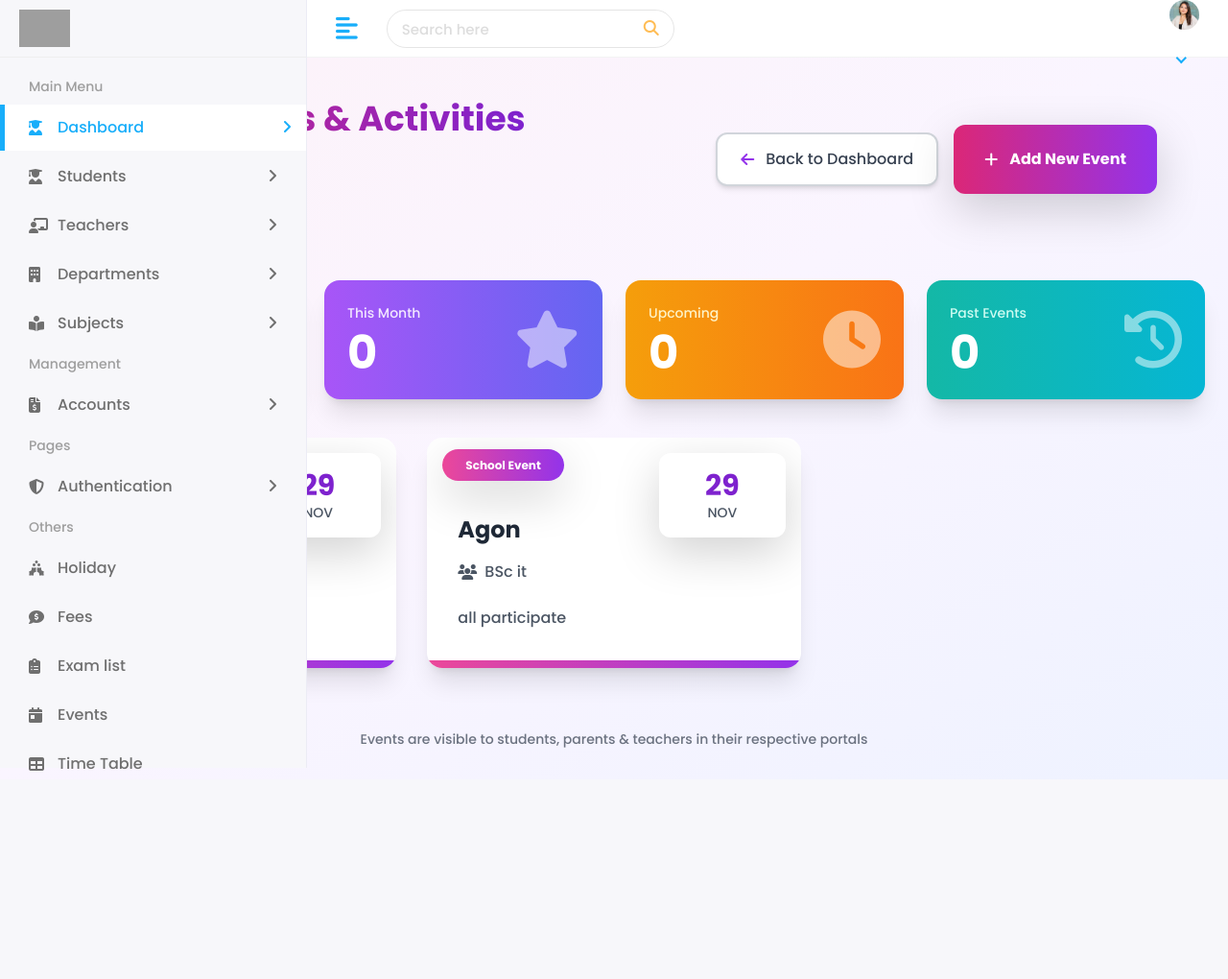
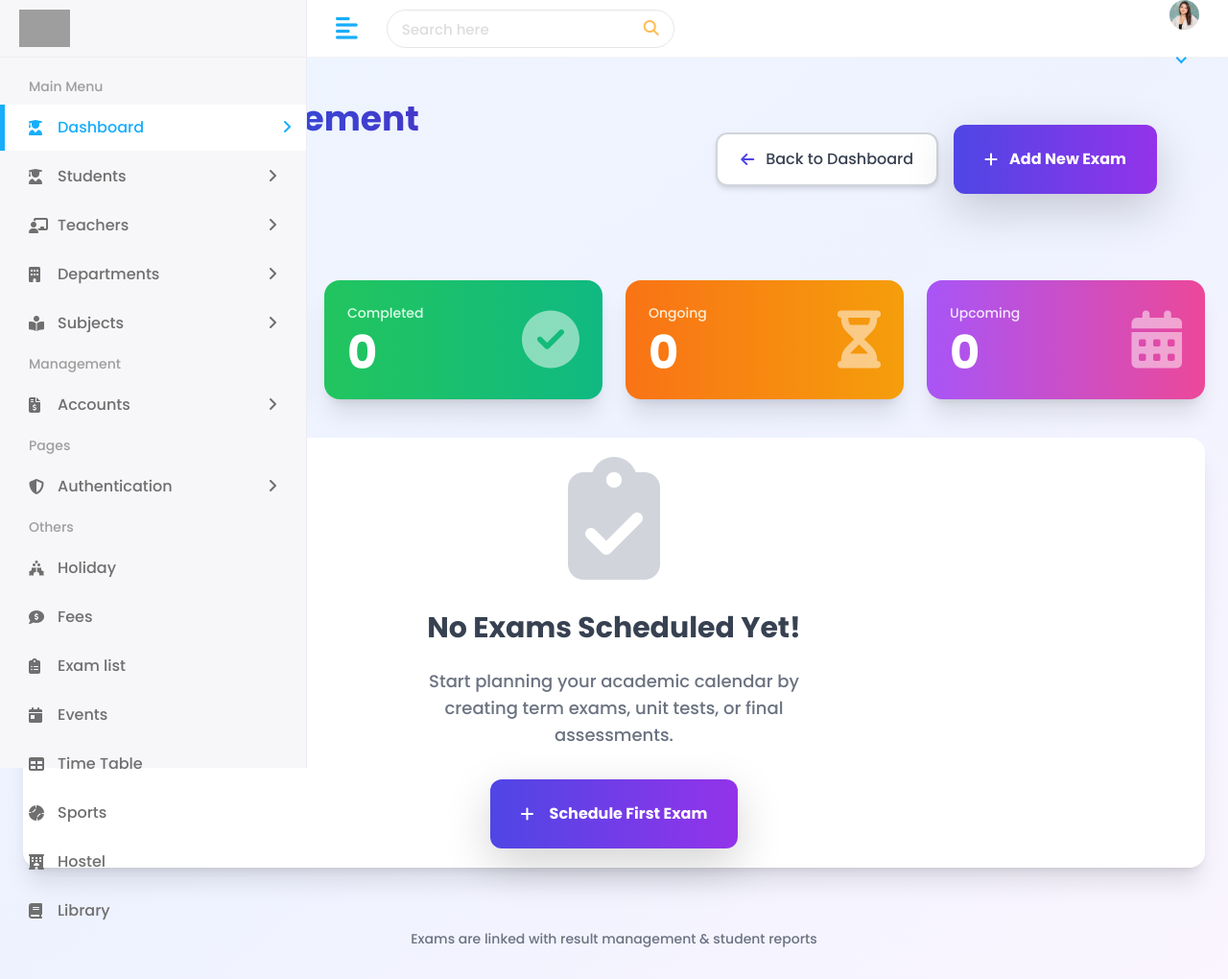
Before and after one commit to Shivam-123-yadav/student_management_system, a Django app: page /student/event/ in a window 1280 px wide. Shown: the whole page at 96% size. Before the commit the page ends 803 px from the top, so only its background shows below. Run offline with Django 5.2, Linux system fonts and the light colour scheme; data comes from the database, SQL or seed files in the repository; some libraries are stand-ins or nearby versions; grey boxes are pictures that could not be loaded.

Commit message:
Update event.html

```diff
--- a/templates/event.html
+++ b/templates/event.html
@@ -2,19 +2,19 @@
 {% load static %}
 {% block body %}
 
-<div class="min-h-screen bg-gradient-to-br from-pink-50 via-purple-50 to-indigo-50 py-8 px-4">
+<div class="min-h-screen bg-gradient-to-br from-blue-50 via-indigo-50 to-purple-50 py-8 px-4">
     <div class="max-w-7xl mx-auto">
 
-        <!-- Header with Go Back + Add Event -->
+        <!-- Header with Go Back + Add Exam -->
         <div class="flex flex-col sm:flex-row sm:items-center sm:justify-between mb-10" style="padding: 50px">
             <div>
-                <h1 class="text-4xl font-extrabold text-transparent bg-clip-text bg-gradient-to-r from-pink-600 to-purple-700">
-                    School Events & Activities
+                <h1 class="text-4xl font-extrabold text-transparent bg-clip-text bg-gradient-to-r from-blue-600 to-indigo-700">
+                    Exam Management
                 </h1>
                 <nav class="flex mt-3 text-sm text-gray-600">
-                    <a href="{% url 'dashboard' %}" class="hover:text-purple-600">Dashboard</a>
+                    <a href="{% url 'dashboard' %}" class="hover:text-indigo-600">Dashboard</a>
                     <span class="mx-2">/</span>
-                    <span class="text-purple-600 font-bold">Events</span>
+                    <span class="text-indigo-600 font-bold">Exams</span>
                 </nav>
             </div>
 
@@ -22,140 +22,156 @@
                 <!-- Go Back Button -->
                 <a href="{% url 'dashboard' %}"
                    class="flex items-center space-x-3 px-6 py-3.5 bg-white border-2 border-gray-300 rounded-xl shadow-md hover:shadow-lg hover:border-gray-400 hover:bg-gray-50 font-medium text-gray-700 transition-all duration-200 transform hover:-translate-x-1">
-                    <i class="fas fa-arrow-left text-purple-600"></i>
+                    <i class="fas fa-arrow-left text-indigo-600"></i>
                     <span>Back to Dashboard</span>
                 </a>
 
-                <!-- Add Event Button -->
-                <a href="{% url 'add_event' %}"
-                   class="px-8 py-4 bg-gradient-to-r from-pink-600 to-purple-600 hover:from-pink-700 hover:to-purple-700 text-white font-bold rounded-xl shadow-lg flex items-center space-x-3 transform hover:scale-105 transition duration-300">
+                <!-- Add Exam Button -->
+                <a href="{% url 'add_exam' %}"
+                   class="px-8 py-4 bg-gradient-to-r from-indigo-600 to-purple-600 hover:from-indigo-700 hover:to-purple-700 text-white font-bold rounded-xl shadow-lg flex items-center space-x-3 transform hover:scale-105 transition duration-300">
                     <i class="fas fa-plus"></i>
-                    <span>Add New Event</span>
+                    <span>Add New Exam</span>
                 </a>
             </div>
         </div>
 
         <!-- Summary Cards -->
         <div class="grid grid-cols-1 md:grid-cols-4 gap-6 mb-10">
-            <div class="bg-gradient-to-r from-pink-500 to-rose-500 rounded-2xl p-6 text-white shadow-xl">
+            <div class="bg-gradient-to-r from-blue-500 to-cyan-500 rounded-2xl p-6 text-white shadow-xl">
                 <div class="flex items-center justify-between">
                     <div>
-                        <p class="text-pink-100 text-sm">Total Events</p>
-                        <p class="text-5xl font-extrabold mt-2">{{ events|length }}</p>
+                        <p class="text-blue-100 text-sm">Total Exams</p>
+                        <p class="text-5xl font-extrabold mt-2">{{ exams|length }}</p>
                     </div>
-                    <i class="fas fa-calendar-check text-6xl opacity-50"></i>
+                    <i class="fas fa-clipboard-list text-6xl opacity-50"></i>
                 </div>
             </div>
-            <div class="bg-gradient-to-r from-purple-500 to-indigo-500 rounded-2xl p-6 text-white shadow-xl">
+            <div class="bg-gradient-to-r from-green-500 to-emerald-500 rounded-2xl p-6 text-white shadow-xl">
                 <div class="flex items-center justify-between">
                     <div>
-                        <p class="text-purple-100 text-sm">This Month</p>
-                        <p class="text-5xl font-extrabold mt-2">{{ this_month_events|default:"0" }}</p>
+                        <p class="text-green-100 text-sm">Completed</p>
+                        <p class="text-5xl font-extrabold mt-2">{{ completed_exams|default:"0" }}</p>
                     </div>
-                    <i class="fas fa-star text-6xl opacity-50"></i>
+                    <i class="fas fa-check-circle text-6xl opacity-50"></i>
                 </div>
             </div>
-            <div class="bg-gradient-to-r from-amber-500 to-orange-500 rounded-2xl p-6 text-white shadow-xl">
+            <div class="bg-gradient-to-r from-orange-500 to-amber-500 rounded-2xl p-6 text-white shadow-xl">
                 <div class="flex items-center justify-between">
                     <div>
-                        <p class="text-amber-100 text-sm">Upcoming</p>
-                        <p class="text-5xl font-extrabold mt-2">{{ upcoming_events|default:"0" }}</p>
+                        <p class="text-orange-100 text-sm">Ongoing</p>
+                        <p class="text-5xl font-extrabold mt-2">{{ ongoing_exams|default:"0" }}</p>
                     </div>
-                    <i class="fas fa-clock text-6xl opacity-50"></i>
+                    <i class="fas fa-hourglass-half text-6xl opacity-50"></i>
                 </div>
             </div>
-            <div class="bg-gradient-to-r from-teal-500 to-cyan-500 rounded-2xl p-6 text-white shadow-xl">
+            <div class="bg-gradient-to-r from-purple-500 to-pink-500 rounded-2xl p-6 text-white shadow-xl">
                 <div class="flex items-center justify-between">
                     <div>
-                        <p class="text-teal-100 text-sm">Past Events</p>
-                        <p class="text-5xl font-extrabold mt-2">{{ past_events|default:"0" }}</p>
+                        <p class="text-purple-100 text-sm">Upcoming</p>
+                        <p class="text-5xl font-extrabold mt-2">{{ upcoming_exams|default:"0" }}</p>
                     </div>
-                    <i class="fas fa-history text-6xl opacity-50"></i>
+                    <i class="fas fa-calendar-alt text-6xl opacity-50"></i>
                 </div>
             </div>
         </div>
 
-        <!-- Events Grid -->
-        {% if events %}
-        <div class="grid grid-cols-1 md:grid-cols-2 lg:grid-cols-3 gap-8">
-            {% for event in events %}
-            <div class="group relative bg-white rounded-2xl shadow-xl overflow-hidden hover:shadow-2xl transition-all duration-300 transform hover:-translate-y-3">
+        <!-- Exam List -->
+        {% if exams %}
+        <div class="bg-white rounded-2xl shadow-xl overflow-hidden" style="padding: 50px">
+            <div class="px-8 py-6 bg-gradient-to-r from-indigo-600 to-purple-600" >
+                <h2 class="text-2xl font-bold text-white flex items-center">
+                    <i class="fas fa-list-alt mr-3"></i>
+                    All Scheduled Exams
+                </h2>
+            </div>
 
-                <!-- Event Type Badge -->
-                <div class="absolute top-4 left-4 z-10">
-                    <span class="px-4 py-2 bg-gradient-to-r from-pink-500 to-purple-600 text-white text-xs font-bold rounded-full shadow-lg">
-                        {% if "sports" in event.name|lower %}Sports
-                        {% elif "cultural" in event.name|lower or "annual" in event.name|lower %}Cultural
-                        {% elif "exam" in event.name|lower %}Academic
-                        {% else %}School Event{% endif %}
-                    </span>
-                </div>
-
-                <!-- Date Badge -->
-                <div class="absolute top-4 right-4 z-10">
-                    <div class="bg-white rounded-xl px-5 py-3 shadow-lg text-center">
-                        <p class="text-3xl font-bold text-purple-700">{{ event.date|date:"d" }}</p>
-                        <p class="text-sm font-medium text-gray-600 uppercase">{{ event.date|date:"M" }}</p>
-                    </div>
-                </div>
-
-                <!-- Card Content -->
-                <div class="p-8 pt-20">
-                    <h3 class="text-2xl font-bold text-gray-800 group-hover:text-purple-700 transition">
-                        {{ event.name }}
-                    </h3>
-                    <div class="flex items-center mt-3 text-gray-600">
-                        <i class="fas fa-users mr-2"></i>
-                        <span class="font-medium">{{ event.event_class|default:"All Classes" }}</span>
-                    </div>
-                    <p class="mt-4 text-gray-600 line-clamp-3">
-                        {{ event.description|default:"No description available." }}
-                    </p>
-
-                    <!-- Action Buttons (Appear on Hover) -->
-                    {% if user.is_superuser %}
-                    <div class="mt-6 flex justify-end space-x-3 opacity-0 group-hover:opacity-100 transition-opacity duration-300">
-                        <a href="{% url 'edit_event' event.id %}"
-                           class="p-3 bg-gradient-to-r from-indigo-500 to-purple-600 text-white rounded-xl shadow hover:shadow-xl transform hover:scale-110 transition">
-                            <i class="fas fa-edit"></i>
-                        </a>
-                        <a href="{% url 'delete_event' event.id %}"
-                      onclick="return confirm('Are you sure you want to delete &quot;{{ event.name|escapejs }}&quot;?')"
-                      class="p-3 bg-gradient-to-r from-red-500 to-rose-600 text-white rounded-xl shadow hover:shadow-xl transform hover:scale-110 transition">
-                        <i class="fas fa-trash-alt"></i>
-                    </a>
-                    </div>
-                    {% endif %}
-                </div>
-
-                <!-- Bottom Color Bar -->
-                <div class="h-2 bg-gradient-to-r from-pink-500 to-purple-600"></div>
+            <div class="overflow-x-auto">
+                <table class="w-full">
+                    <thead class="bg-gray-50 border-b-2 border-gray-200">
+                        <tr>
+                            <th class="px-6 py-5 text-left text-xs font-bold text-gray-700 uppercase tracking-wider">ID</th>
+                            <th class="px-6 py-5 text-left text-xs font-bold text-gray-700 uppercase tracking-wider">Exam Name</th>
+                            <th class="px-6 py-5 text-left text-xs font-bold text-gray-700 uppercase tracking-wider">Date</th>
+                            <th class="px-6 py-5 text-left text-xs font-bold text-gray-700 uppercase tracking-wider">Class</th>
+                            <th class="px-6 py-5 text-left text-xs font-bold text-gray-700 uppercase tracking-wider">Status</th>
+                            <th class="px-6 py-5 text-right text-xs font-bold text-gray-700 uppercase tracking-wider">Actions</th>
+                        </tr>
+                    </thead>
+                    <tbody class="divide-y divide-gray-200">
+                        {% for exam in exams %}
+                        <tr class="hover:bg-indigo-50 transition duration-200 group">
+                            <td class="px-6 py-5 text-sm font-medium text-gray-600">#{{ exam.id }}</td>
+                            <td class="px-6 py-5">
+                                <div class="flex items-center space-x-4">
+                                    <div class="w-12 h-12 bg-gradient-to-br from-indigo-500 to-purple-600 rounded-full flex items-center justify-center text-white font-bold shadow-md">
+                                        E{{ exam.id }}
+                                    </div>
+                                    <div>
+                                        <p class="text-lg font-bold text-gray-900">{{ exam.name }}</p>
+                                    </div>
+                                </div>
+                            </td>
+                            <td class="px-6 py-5 text-lg font-semibold text-indigo-700">
+                                {{ exam.date|date:"d M, Y" }}
+                            </td>
+                            <td class="px-6 py-5">
+                                <span class="px-4 py-2 bg-indigo-100 text-indigo-800 rounded-full text-sm font-bold">
+                                    Class {{ exam.exam_class }}
+                                </span>
+                            </td>
+                            <td class="px-6 py-5">
+                                {% if exam.status == "Completed" %}
+                                    <span class="px-4 py-2 bg-green-100 text-green-800 rounded-full text-sm font-bold">Completed</span>
+                                {% elif exam.status == "Ongoing" %}
+                                    <span class="px-4 py-2 bg-orange-100 text-orange-800 rounded-full text-sm font-bold">Ongoing</span>
+                                {% else %}
+                                    <span class="px-4 py-2 bg-purple-100 text-purple-800 rounded-full text-sm font-bold">Upcoming</span>
+                                {% endif %}
+                            </td>
+                            <td class="px-6 py-5 text-right">
+                                <div class="flex items-center justify-end space-x-3">
+                                    <a href="{% url 'edit_exam' exam.id %}"
+                                       class="p-3 bg-white border border-gray-300 rounded-xl shadow hover:bg-indigo-50 text-indigo-600 hover:text-indigo-800 transition transform hover:scale-110">
+                                        <i class="fas fa-edit"></i>
+                                    </a>
+                                    <form action="{% url 'delete_exam' exam.id %}" method="POST" class="inline">
+                                        {% csrf_token %}
+                                        <button type="submit" onclick="return confirm('Delete {{ exam.name }} permanently?')"
+                                                class="p-3 bg-white border border-gray-300 rounded-xl shadow hover:bg-red-50 text-red-600 hover:text-red-800 transition transform hover:scale-110">
+                                            <i class="fas fa-trash-alt"></i>
+                                        </button>
+                                    </form>
+                                </div>
+                            </td>
+                        </tr>
+                        {% endfor %}
+                    </tbody>
+                </table>
             </div>
-            {% endfor %}
         </div>
 
         {% else %}
-        <!-- Premium Empty State -->
-        <div class="bg-white rounded-2xl shadow-2xl p-20 text-center">
+        <!-- Beautiful Empty State -->
+        <div class="bg-white rounded-2xl shadow-xl p-20 text-center">
             <div class="max-w-md mx-auto">
-                <i class="fas fa-theater-masks text-9xl text-gray-300 mb-8 block"></i>
-                <h3 class="text-3xl font-bold text-gray-700 mb-4">No Events Scheduled Yet!</h3>
+                <i class="fas fa-clipboard-check text-9xl text-gray-300 mb-8 block"></i>
+                <h3 class="text-3xl font-bold text-gray-700 mb-4">No Exams Scheduled Yet!</h3>
                 <p class="text-gray-500 text-lg mb-8">
-                    Bring life to your school calendar with sports days, cultural fests, PTMs, and celebrations!
+                    Start planning your academic calendar by creating term exams, unit tests, or final assessments.
                 </p>
-                <a href="{% url 'add_event' %}"
-                   class="inline-flex items-center px-8 py-4 bg-gradient-to-r from-pink-600 to-purple-600 text-white font-bold rounded-xl shadow-lg hover:shadow-2xl transform hover:scale-105 transition duration-300">
+                <a href="{% url 'add_exam' %}"
+                   class="inline-flex items-center px-8 py-4 bg-gradient-to-r from-indigo-600 to-purple-600 text-white font-bold rounded-xl shadow-lg hover:shadow-2xl transform hover:scale-105 transition duration-300">
                     <i class="fas fa-plus mr-3"></i>
-                    Plan Your First Event
+                    Schedule First Exam
                 </a>
             </div>
         </div>
         {% endif %}
 
-        <!-- Footer Note -->
+        <!-- Footer Tip -->
         <div class="mt-16 text-center">
             <p class="text-sm text-gray-500">
-                Events are visible to students, parents & teachers in their respective portals
+                Exams are linked with result management & student reports
             </p>
         </div>
     </div>
```
